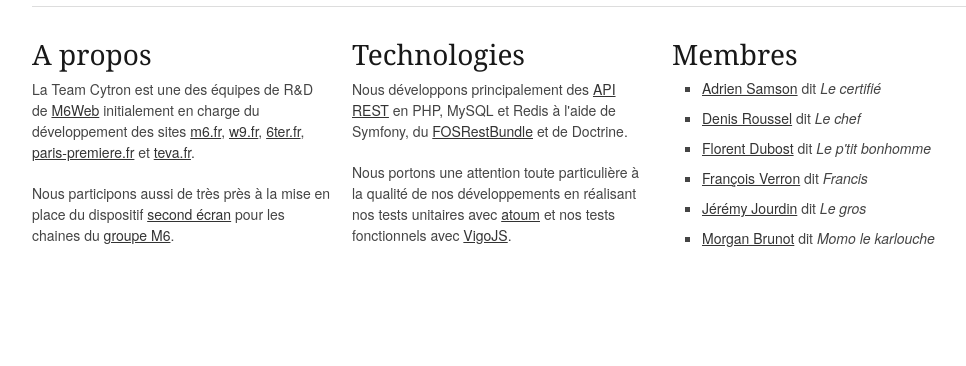
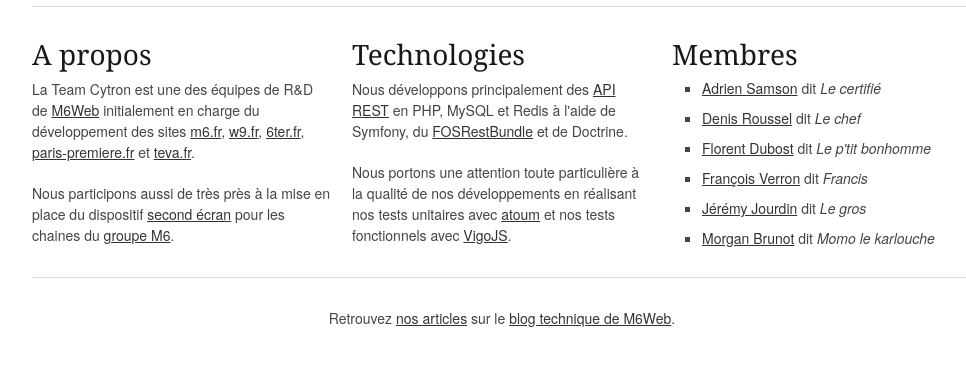
Before and after one commit to fdubost/cytron.fr, a plain HTML site: page index.html in a window 1280 px wide. Shown: the part 118-484 px from the top of the page, without its empty margins (138-1104 px from the left). Drawn offline with Linux system fonts and the light colour scheme.

Commit message:
ajout du lien sur nos articles

```diff
--- a/index.html
+++ b/index.html
@@ -80,7 +80,10 @@
 				<li><a href="https://twitter.com/dondouny/status/395224087838359552" title="Morgan Brunot">Morgan Brunot</a> dit <em>Momo le karlouche</em></li>
 			</ul>
 		</div>
-
+		<div class="sixteen columns">
+			<hr />
+			<p style="text-align: center;">Retrouvez <a href="http://tech.m6web.fr/tag/cytron/" title="Articles rédigés par la Team Cytron">nos articles</a> sur le <a href="http://tech.m6web.fr/" title="Blog technique de M6Web">blog technique de M6Web</a>.</p>
+		</div>
 	</div><!-- container -->
 
 <!-- End Document
```
